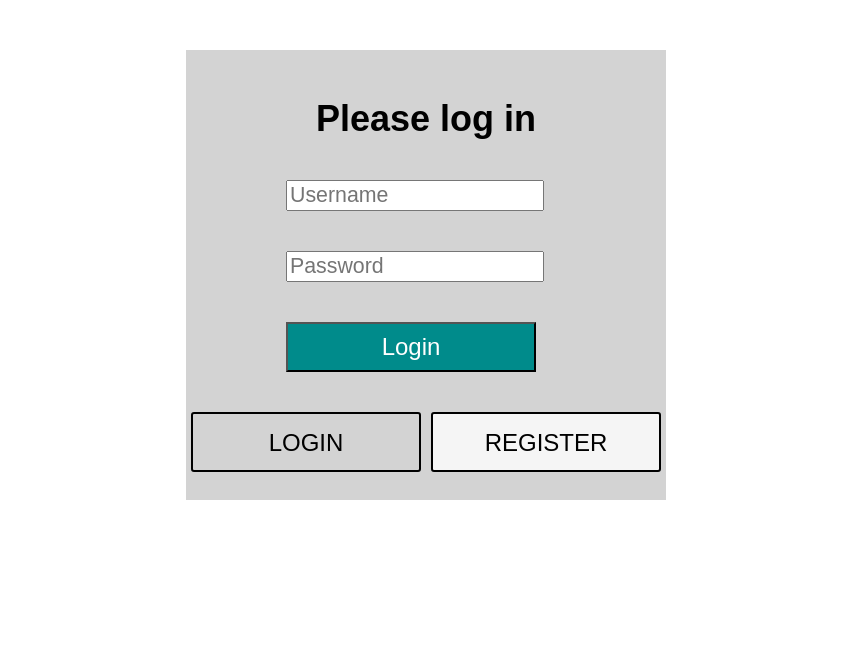
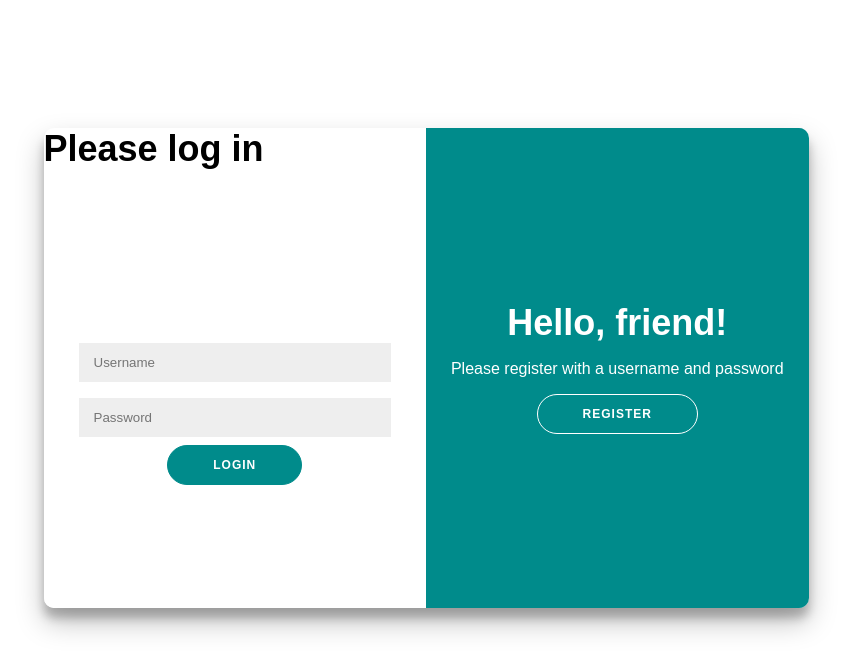
Before and after one commit to alejandrok93/front-end-lambda-notes, a React (Create React App) app: page / in a window 1280 px wide. Shown: the top 672 px of the page, without its empty margins (214-1066 px from the left). Built offline with nearby package versions, Linux system fonts and the light colour scheme.

Commit message:
Updated styling of login component

```diff
--- a/src/components/LoginForm/Login.css
+++ b/src/components/LoginForm/Login.css
@@ -1,4 +1,4 @@
-.form {
+/* .form-container {
 	width: 480px;
 	height: 450px;
 	display: flex;
@@ -7,9 +7,9 @@
 	align-items: center;
 	margin: 50px auto;
 	background-color: lightgray;
-	/* border: 5px dashed darkcyan; */
-}
 
+} */
+/*
 .login-form input {
 	width: 250px;
 	height: 25px;
@@ -43,9 +43,9 @@
 	margin-top: 20px;
 
 	display: flex;
-}
+} */
 
-.tab {
+/* .tab {
 	width: 50%;
 	background-color: whitesmoke;
 	font-size: 24px;
@@ -81,4 +81,192 @@
 
 .login-alert p {
 	margin: 10px 20px;
+} */
+
+/* Updating design with sign in animation */
+
+#container {
+	background-color: #ffffff;
+	border-radius: 10px;
+	box-shadow: 0 14px 28px rgba(0, 0, 0, 0.25), 0 10px 10px rgba(0, 0, 0, 0.22);
+	position: relative;
+	overflow: hidden;
+	width: 765px;
+	max-width: 100%;
+	min-height: 480px;
+	margin: 10% auto;
 }
+
+.container h1 {
+	font-weight: bold;
+	margin: 0;
+}
+
+.form-container h1 {
+	font-weight: bold;
+	margin: 0;
+}
+
+.form-container p {
+	font-size: 14px;
+	font-weight: 100;
+	line-height: 20px;
+	letter-spacing: 0.5px;
+	margin: 20px 0 30px;
+}
+
+.login-button {
+	border: 1px solid #008b8b;
+	border-radius: 20px;
+	background-color: #008b8b;
+	color: #ffffff;
+	font-size: 12px;
+	font-weight: bold;
+	padding: 12px 45px;
+	letter-spacing: 1px;
+	text-transform: uppercase;
+	transition: transform 80ms ease-in;
+}
+
+.login-button:active {
+	transform: scale(0.95);
+}
+
+.login-button:focus {
+	outline: none;
+}
+
+.login-button.ghost {
+	background-color: transparent;
+	border-color: #ffffff;
+}
+
+.form-container form {
+	background-color: #ffffff;
+	display: flex;
+	align-items: center;
+	justify-content: center;
+	flex-direction: column;
+	padding: 0 50px;
+	height: 100%;
+	text-align: center;
+}
+
+.form-container input {
+	background-color: #eeeeee;
+	border: none;
+	padding: 12px 15px;
+	margin: 8px 0;
+	width: 100%;
+}
+
+/* Animation of forms */
+.form-container {
+	position: absolute;
+	top: 0;
+	height: 100%;
+	transition: all 0.6s ease-in-out;
+}
+
+.login-container {
+	left: 0;
+	width: 50%;
+	z-index: 2;
+}
+
+.register-container {
+	left: 0;
+	width: 50%;
+	opacity: 0;
+	z-index: 1;
+}
+
+.container.register-form-active .login-container {
+	transform: translateX(100%);
+}
+
+.container.register-form-active .register-container {
+	transform: translateX(100%);
+	opacity: 1;
+	z-index: 5;
+	animation: show 0.6s;
+}
+
+@keyframes show {
+	0%,
+	49.99% {
+		opacity: 0;
+		z-index: 1;
+	}
+	50%,
+	100% {
+		opacity: 1;
+		z-index: 5;
+	}
+}
+
+.overlay-container {
+	position: absolute;
+	top: 0;
+	left: 50%;
+	width: 50%;
+	height: 100%;
+	overflow: hidden;
+	transition: transform 0.6s ease-in-out;
+	z-index: 100;
+}
+
+.container.container.register-form-active .overlay-container {
+	transform: translateX(-100%);
+}
+
+.overlay {
+	background: #008b8b;
+	background: linear-gradient(to right, #008b8b, #008b8b);
+	background-repeat: no-repeat;
+	background-size: cover;
+	background-position: 0 0;
+	position: relative;
+	color: #ffffff;
+	left: -100%;
+	height: 100%;
+	width: 200%;
+	transform: translateX(0);
+	transition: transform 0.6s ease-in-out;
+}
+
+.container.container.register-form-active .overlay {
+	transform: translateX(50%);
+}
+
+.overlay-panel {
+	position: absolute;
+	display: flex;
+	align-items: center;
+	justify-content: center;
+	flex-direction: column;
+	/* padding: 0 40px; */
+	text-align: center;
+	top: 0;
+	height: 100%;
+	width: 50%;
+	transform: translateX(0);
+	transition: transform 0.6s ease-in-out;
+}
+
+.overlay-left {
+	transform: translateY(-20%);
+}
+
+.container.container.register-form-active .overlay-left {
+	transform: translateX(0);
+}
+
+.overlay-right {
+	right: 0;
+	transform: translateX(0);
+}
+
+.container.container.register-form-active .overlay-right {
+	transform: translateX(20%);
+}
--- a/src/components/LoginForm/Login.js
+++ b/src/components/LoginForm/Login.js
@@ -43,7 +43,7 @@ class Login extends React.Component {
 	}
 	render() {
 		return (
-			<div className="login-form">
+			<div className="form-container login-container">
 				<h1>Please log in</h1>
 				{this.state.loginAlert ? (
 					<LoginAlert
@@ -65,7 +65,9 @@ class Login extends React.Component {
 						onChange={e => this.handleInput(e)}
 						placeholder="Password"
 					/>
-					<button onClick={e => this.handleSubmit(e)}>Login</button>
+					<button className="login-button" onClick={e => this.handleSubmit(e)}>
+						Login
+					</button>
 				</form>
 			</div>
 		);
--- a/src/components/LoginForm/LoginForm.js
+++ b/src/components/LoginForm/LoginForm.js
@@ -8,30 +8,59 @@ import './Login.css';
 class LoginForm extends React.Component {
 	constructor() {
 		super();
-		this.state = { activeTab: true };
+		this.state = { activeTab: true, rightPanelActive: false };
 	}
 	changeTab() {
 		this.setState({ activeTab: !this.state.activeTab });
 	}
+
+	handleClick = e => {
+		let button = e.target.value;
+
+		if (button === 'register') {
+			this.setState({ rightPanelActive: true });
+		} else if (button === 'login') {
+			this.setState({ rightPanelActive: false });
+		}
+	};
 	render() {
 		return (
-			<div className="form">
-				<Route exact path="/" component={Login} />
+			<div
+				id="container"
+				className={`container ${
+					this.state.rightPanelActive === false ? '' : 'register-form-active'
+				}`}
+			>
+				{/* <Route exact path="/" component={Login} />
 				<Route exact path="/login" component={Login} />
-				<Route exact path="/register" component={Register} />
-				{/* <Login /> */}
-				<div className="login-tabs">
-					<div
-						onClick={e => this.changeTab()}
-						className={`tab login ${this.state.activeTab ? 'selected' : ''}`}
-					>
-						<Link to="/login">LOGIN</Link>
-					</div>
-					<div
-						onClick={e => this.changeTab()}
-						className={`tab register ${this.state.activeTab ? '' : 'selected'}`}
-					>
-						<Link to="/register">REGISTER</Link>
+				<Route exact path="/register" component={Register} /> */}
+
+				<Login />
+				<Register />
+				<div className="overlay-container">
+					<div className="overlay">
+						<div className="overlay-panel overlay-left">
+							<h1>Welcome Back!</h1>
+							<p>Please log in with your username and password</p>
+							<button
+								onClick={this.handleClick}
+								value="login"
+								className="ghost login-button"
+							>
+								Login
+							</button>
+						</div>
+						<div className="overlay-panel overlay-right">
+							<h1>Hello, friend!</h1>
+							<p>Please register with a username and password</p>
+							<button
+								onClick={this.handleClick}
+								value="register"
+								className="ghost login-button"
+							>
+								Register
+							</button>
+						</div>
 					</div>
 				</div>
 			</div>
--- a/src/components/LoginForm/Register.js
+++ b/src/components/LoginForm/Register.js
@@ -1,10 +1,10 @@
-import React from "react";
-import axios from "axios";
+import React from 'react';
+import axios from 'axios';
 
 class Register extends React.Component {
 	constructor() {
 		super();
-    this.state = { username: "", password: "" };
+		this.state = { username: '', password: '' };
 	}
 
 	handleInput(e) {
@@ -19,24 +19,24 @@ class Register extends React.Component {
 			password: this.state.password
 		};
 		if (!user.username || !user.password) {
-      alert("Please sign in ");
+			alert('Please sign in ');
 		}
 		const url =
-      "https://lambda-notes-backend-project.herokuapp.com/api/users/register";
+			'https://lambda-notes-backend-project.herokuapp.com/api/users/register';
 		axios
 			.post(url, user)
 			.then(response => {
 				console.log(response.data);
-        localStorage.setItem("jwt", response.data.token);
+				localStorage.setItem('jwt', response.data.token);
 				window.location.reload();
 			})
 			.catch(err => console.log(err));
 
-    this.setState({ username: "", password: "" });
+		this.setState({ username: '', password: '' });
 	}
 	render() {
 		return (
-      <div className="login-form">
+			<div className="form-container register-container">
 				<h1>Please Register</h1>
 				<form>
 					<input
@@ -53,7 +53,9 @@ class Register extends React.Component {
 						onChange={e => this.handleInput(e)}
 						placeholder="Password"
 					/>
-          <button onClick={e => this.handleSubmit(e)}>Register</button>
+					<button className="login-button" onClick={e => this.handleSubmit(e)}>
+						Register
+					</button>
 				</form>
 			</div>
 		);
```
Lines whose indentation alone changed are shown as unchanged.
